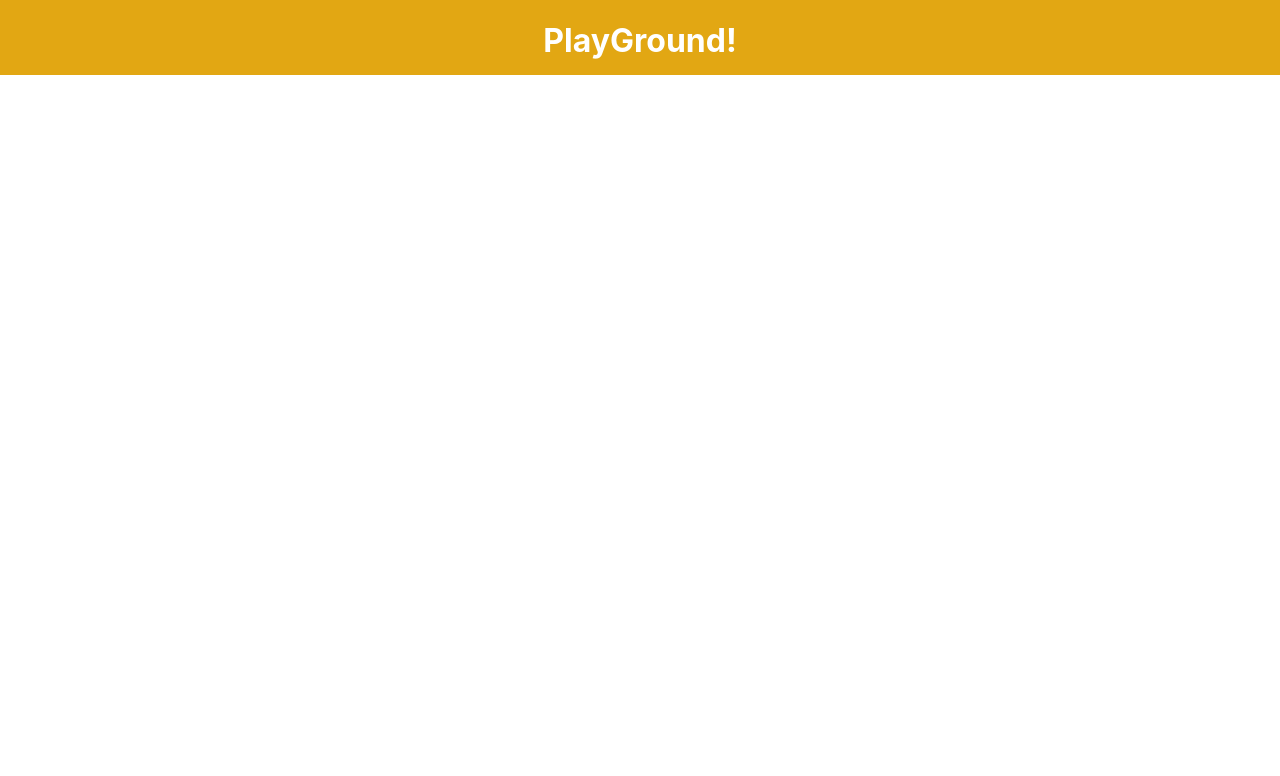
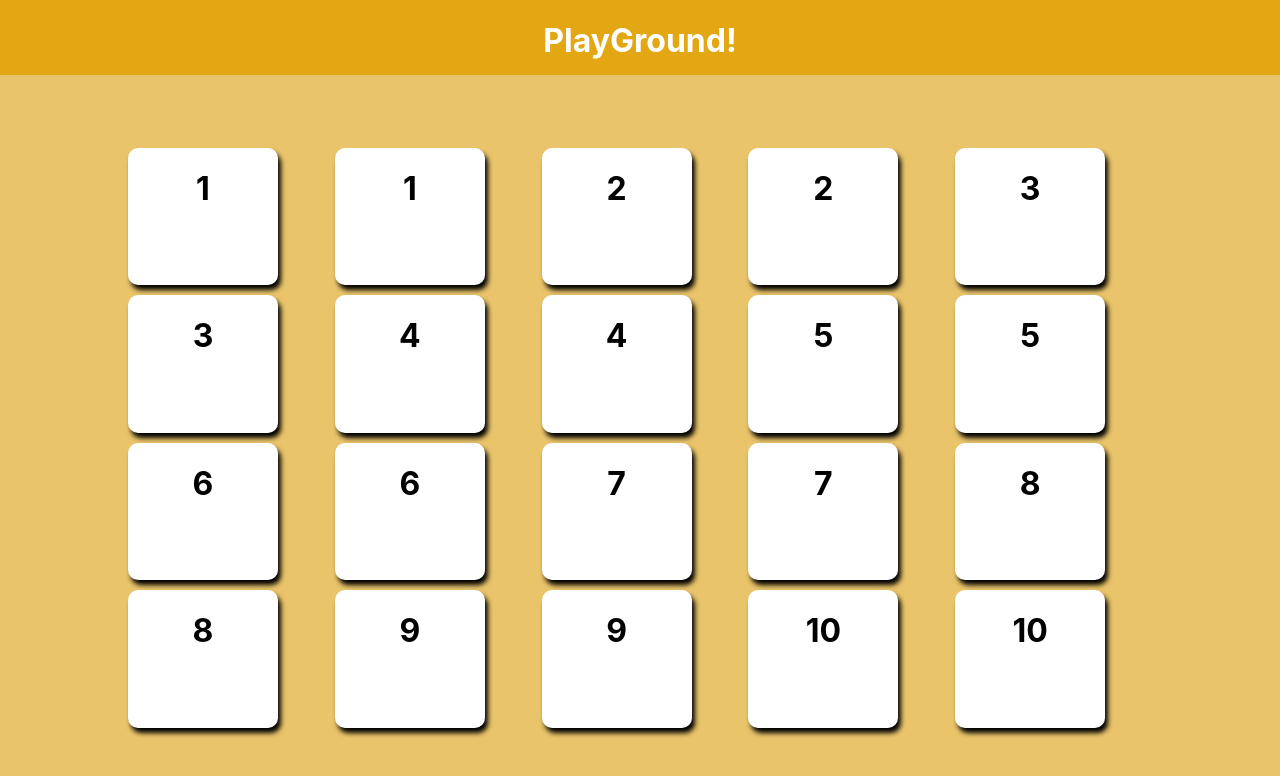
Before and after one commit to federico-palma/playground, a React (Create React App) app: page /Memory-Match in a window 1280 px wide. Shown: the top 776 px of the page. Built offline with nearby package versions, Linux system fonts and the light colour scheme; the HTML template or start-up script is replaced by a standard one.

Commit message:
Create basic layout for cards

```diff
--- /dev/null
+++ b/src/Pages/Memory-MatchPage/Components/MemoryCard.js
@@ -0,0 +1,11 @@
+import classes from "../Memory-Match.module.css";
+
+const MemoryCard = (props) => {
+  return (
+    <div className={classes["memory-card"]}>
+      <h1>{ props.symbol }</h1>
+    </div>
+  );
+};
+
+export default MemoryCard;
--- /dev/null
+++ b/src/Pages/Memory-MatchPage/Memory-Match.module.css
@@ -0,0 +1,36 @@
+.background {
+  background-color: #e9c46a;
+  margin: 0px;
+  margin-top: 75px;
+  height: calc(100vh - 75px);
+  width: 100vw;
+  display: flex;
+  justify-content: center;
+  align-items: center;
+}
+
+.card-table {
+    margin: auto;
+    min-width: 80%;
+    min-height: 80%;
+    display: grid;
+    grid-template-columns: repeat(5, 1fr);
+    grid-template-rows: repeat(4, 1fr);
+    gap: 10px;
+}
+
+/* Memory Card */
+.memory-card {
+    width: 100%;
+    height: 100%;
+    min-width: 50px;
+    min-height: 50px;
+    max-width: 150px;
+    max-height: 150px;
+    border-radius: 10px;
+    box-shadow: 3px 5px 5px black;
+    background-color: #ffffff;
+    display: flex;
+    text-align: center;
+    justify-content: center;
+}
--- a/src/Pages/Memory-MatchPage/Memory-MatchPage.js
+++ b/src/Pages/Memory-MatchPage/Memory-MatchPage.js
@@ -1,14 +1,43 @@
-import { useEffect } from "react"
+import { useEffect } from "react";
+import MemoryCard from "./Components/MemoryCard";
+import classes from "./Memory-Match.module.css";
+
+const cardArray = [
+  { symbol: 1, isTurned: false },
+  { symbol: 1, isTurned: false },
+  { symbol: 2, isTurned: false },
+  { symbol: 2, isTurned: false },
+  { symbol: 3, isTurned: false },
+  { symbol: 3, isTurned: false },
+  { symbol: 4, isTurned: false },
+  { symbol: 4, isTurned: false },
+  { symbol: 5, isTurned: false },
+  { symbol: 5, isTurned: false },
+  { symbol: 6, isTurned: false },
+  { symbol: 6, isTurned: false },
+  { symbol: 7, isTurned: false },
+  { symbol: 7, isTurned: false },
+  { symbol: 8, isTurned: false },
+  { symbol: 8, isTurned: false },
+  { symbol: 9, isTurned: false },
+  { symbol: 9, isTurned: false },
+  { symbol: 10, isTurned: false },
+  { symbol: 10, isTurned: false },
+];
 
 const MemoryMatchPage = () => {
-    useEffect(() => {
-        document.title = "PlayGround | Memory-Match"
-      }, [])
-    return (
-        <div>
-
-        </div>
-    );
-}
+  useEffect(() => {
+    document.title = "PlayGround | Memory-Match";
+  }, []);
+  return (
+    <div className={classes.background}>
+      <main className={classes["card-table"]}>
+        {cardArray.map((elem, i) => {
+          return <MemoryCard symbol={elem.symbol} isTurned={elem.isTurned} key={i}/>;
+        })}
+      </main>
+    </div>
+  );
+};
 
 export default MemoryMatchPage;
```
